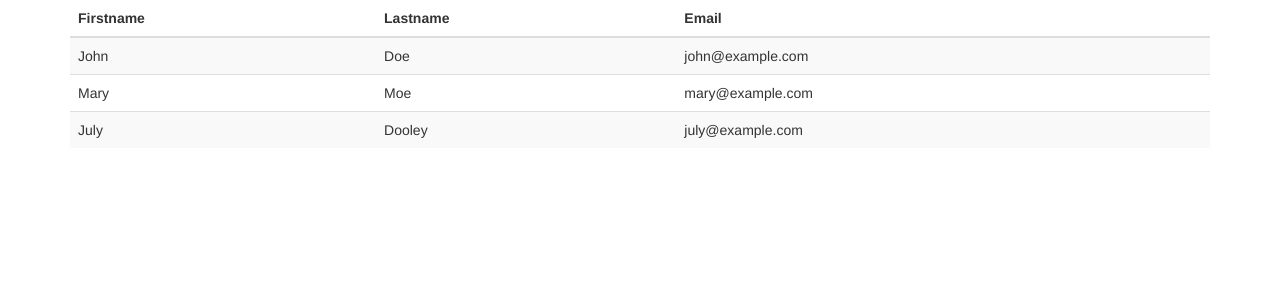
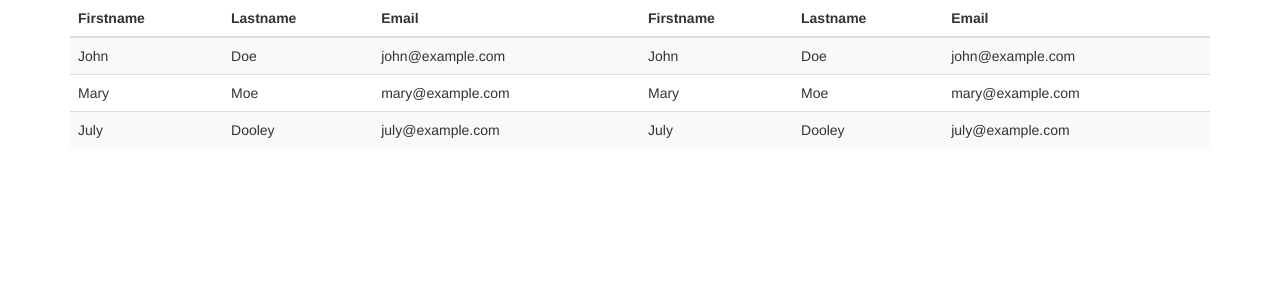
Before and after one commit to johnny9052/ejemploIntroduccionBoostrap, a PHP site: page /Vista/tabla.php in a window 1280 px wide. Shown: the top 300 px of the page. Run offline with PHP 8.4, Linux system fonts and the light colour scheme.

Commit message:
ajustes en grids y tablas

```diff
--- a/Vista/grid.php
+++ b/Vista/grid.php
@@ -54,8 +54,6 @@ and open the template in the editor.
                     <p>Lorem ipsum dolor sit amet, consectetur adipisicing elitLorem ipsum dolor sit amet, consectetur adipisicing elit...</p>
                     <p>Ut enim ad minim veniam, quis nostrud exercitation ullamco laborisUt enim ad minim veniam, quis nostrud exercitation ullamco l...</p>
                 </div>
-
-
             </div>
         </div>
     </body>
--- a/Vista/tabla.php
+++ b/Vista/tabla.php
@@ -34,10 +34,16 @@ and open the template in the editor.
                         <th>Firstname</th>
                         <th>Lastname</th>
                         <th>Email</th>
+                        <th>Firstname</th>
+                        <th>Lastname</th>
+                        <th>Email</th>
                     </tr>
                 </thead>
                 <tbody>
                     <tr>
+                        <td>John</td>
+                        <td>Doe</td>
+                        <td>john@example.com</td>
                         <td>John</td>
                         <td>Doe</td>
                         <td>john@example.com</td>
@@ -46,8 +52,14 @@ and open the template in the editor.
                         <td>Mary</td>
                         <td>Moe</td>
                         <td>mary@example.com</td>
+                        <td>Mary</td>
+                        <td>Moe</td>
+                        <td>mary@example.com</td>
                     </tr>
                     <tr>
+                        <td>July</td>
+                        <td>Dooley</td>
+                        <td>july@example.com</td>
                         <td>July</td>
                         <td>Dooley</td>
                         <td>july@example.com</td>
```
